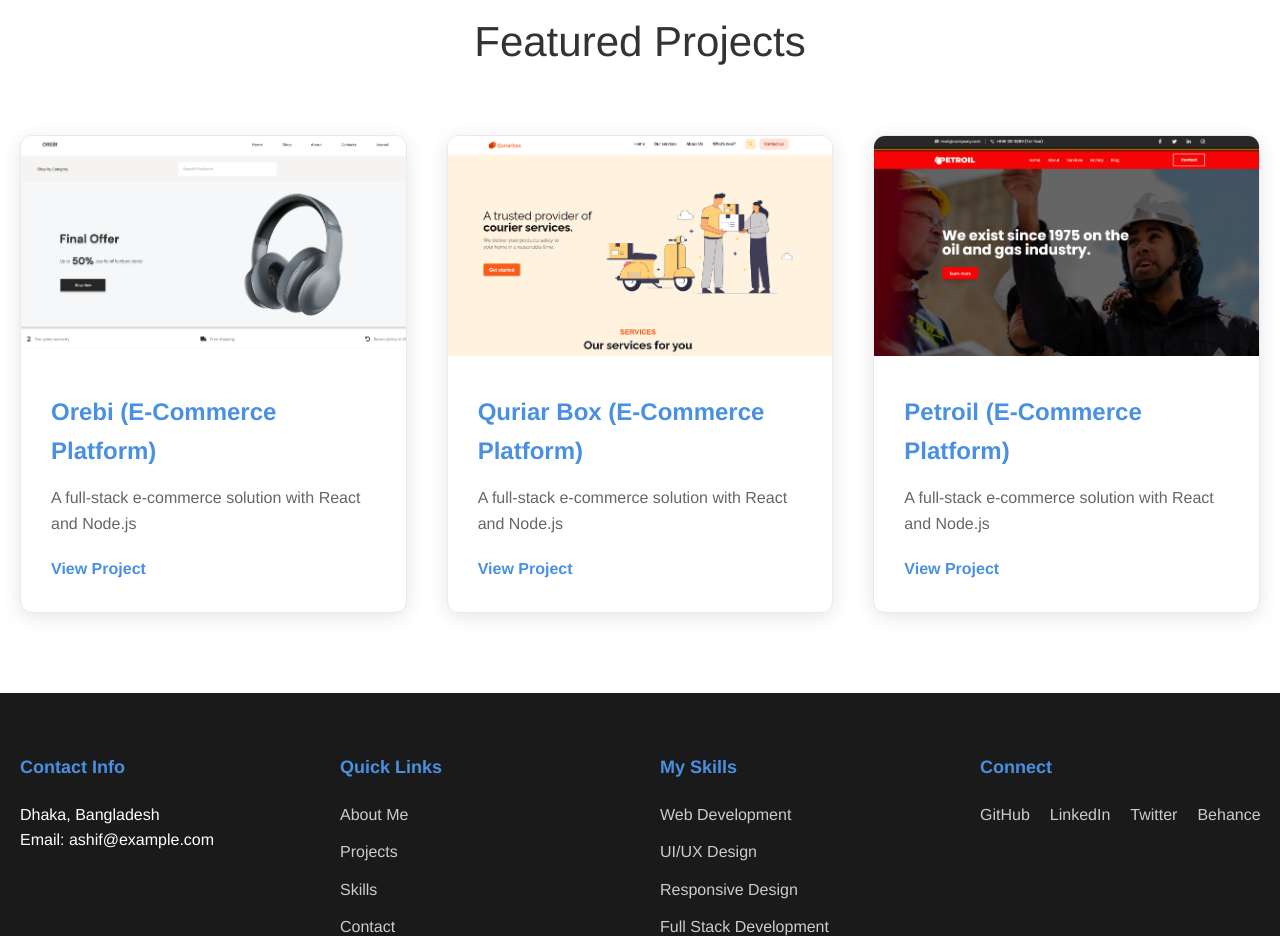
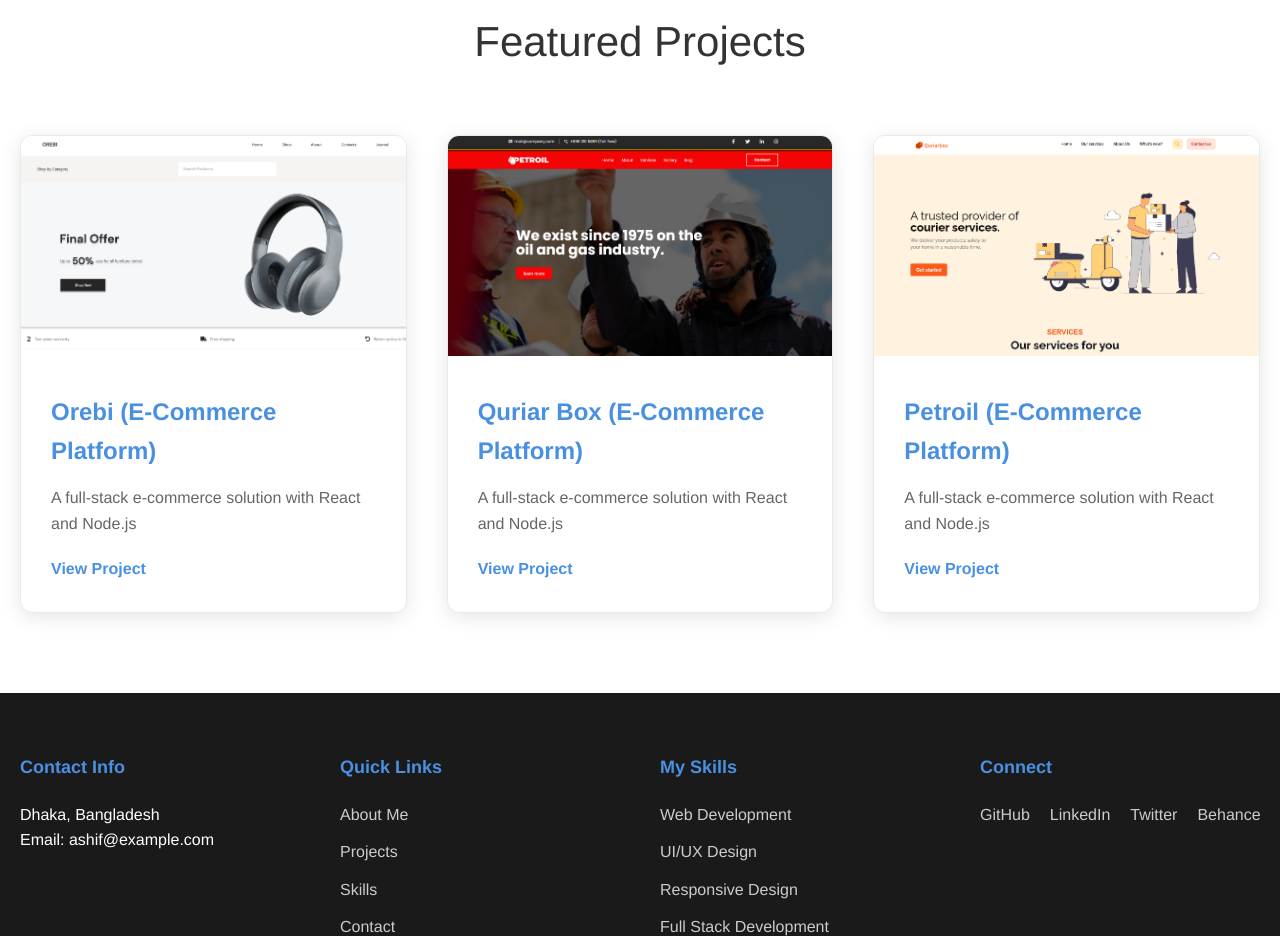
Before and after one commit to mahmudashif/Web-engineering-task-and-lab-report-2, a plain HTML site: page index.html in a window 1280 px wide. Shown: the part 1280-2216 px from the top of the page. Drawn offline with Linux system fonts and the light colour scheme.

Commit message:
Feat: new design add

```diff
--- a/index.html
+++ b/index.html
@@ -74,7 +74,7 @@
             <h2 class="section-title">Featured Projects</h2>
             <div class="featured-grid">
                 <article class="featured-item">
-                    <img src="/Images/Screenshot 2025-06-20 125352.png" alt="E-Commerce Project" class="featured-img">
+                    <img src="/Images/ss1.png" alt="E-Commerce Project" class="featured-img">
                     <div class="featured-content">
                         <h3>Orebi (E-Commerce Platform)</h3>
                         <p>A full-stack e-commerce solution with React and Node.js</p>
@@ -82,7 +82,7 @@
                     </div>
                 </article>
                 <article class="featured-item">
-                    <img src="/Images/Screenshot 2025-06-20 125424.png" alt="E-Commerce Project" class="featured-img">
+                    <img src="/Images/ss2.png" alt="E-Commerce Project" class="featured-img">
                     <div class="featured-content">
                         <h3>Quriar Box (E-Commerce Platform)</h3>
                         <p>A full-stack e-commerce solution with React and Node.js</p>
@@ -90,7 +90,7 @@
                     </div>
                 </article>
                 <article class="featured-item">
-                    <img src="/Images/Screenshot 2025-06-20 125505.png" alt="E-Commerce Project" class="featured-img">
+                    <img src="/Images/ss3.png" alt="E-Commerce Project" class="featured-img">
                     <div class="featured-content">
                         <h3>Petroil (E-Commerce Platform)</h3>
                         <p>A full-stack e-commerce solution with React and Node.js</p>
```
